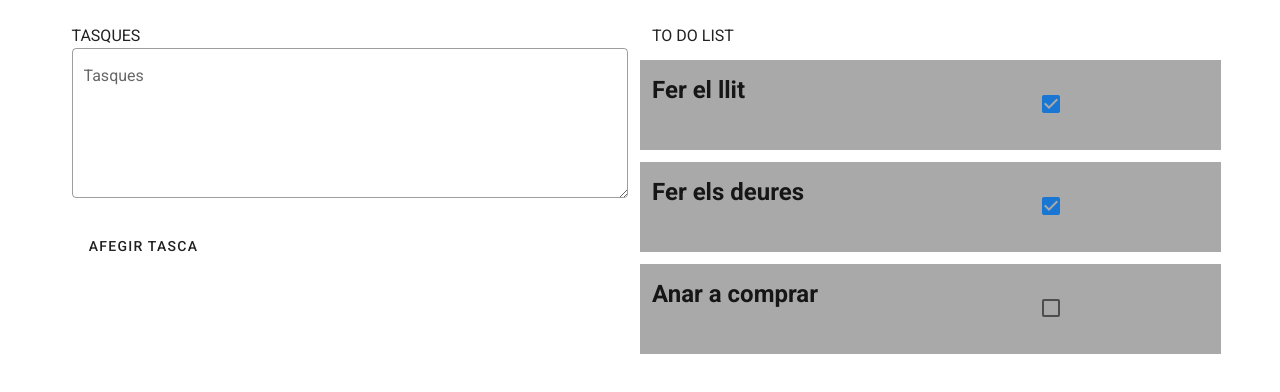
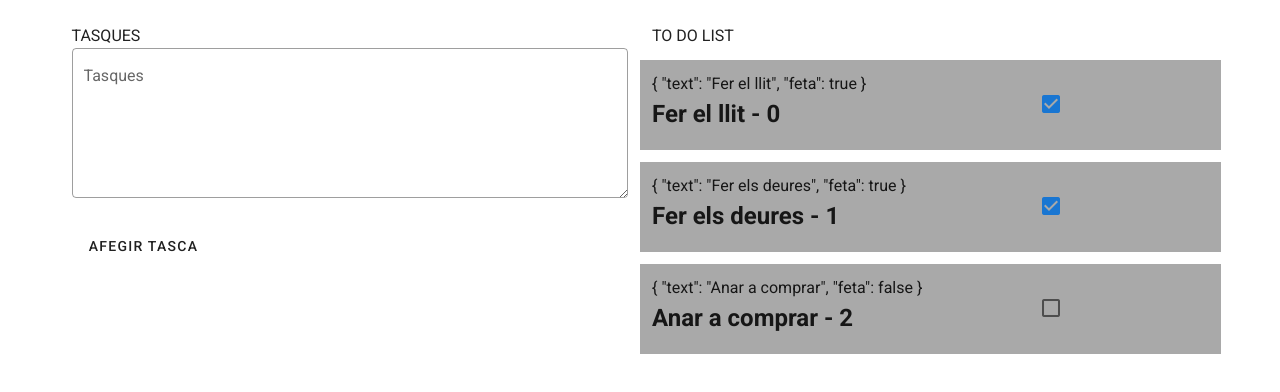
Before and after one commit to mand777/curs-vue-girona-22-nov, a Nuxt app in the folder codi/: page /todolist in a window 1280 px wide. Shown: the top 392 px of the page. Built offline with nearby package versions, Linux system fonts and the light colour scheme.

Commit message:
posiciotasca

```diff
--- a/codi/pages/todolist.vue
+++ b/codi/pages/todolist.vue
@@ -16,15 +16,17 @@
         TO DO LIST
         <br>
         <br>
-        <v-row class="tasca" v-for="tasca in tasques">
+        <v-row class="tasca" v-for="(el,index) in tasques">
             <v-col cols="8">
-                <h2>{{tasca.text}}</h2>
+                {{el}}
+                <h2>{{el.text}} - {{index}}</h2>
             </v-col>
             <v-col cols="4">
-                <v-checkbox v-model="tasca.feta"></v-checkbox>
+                <v-checkbox v-model="el.feta"></v-checkbox>
             </v-col>
         </v-row>
       </v-col>
+
     </v-row>
   </v-container>
 </template>
```
